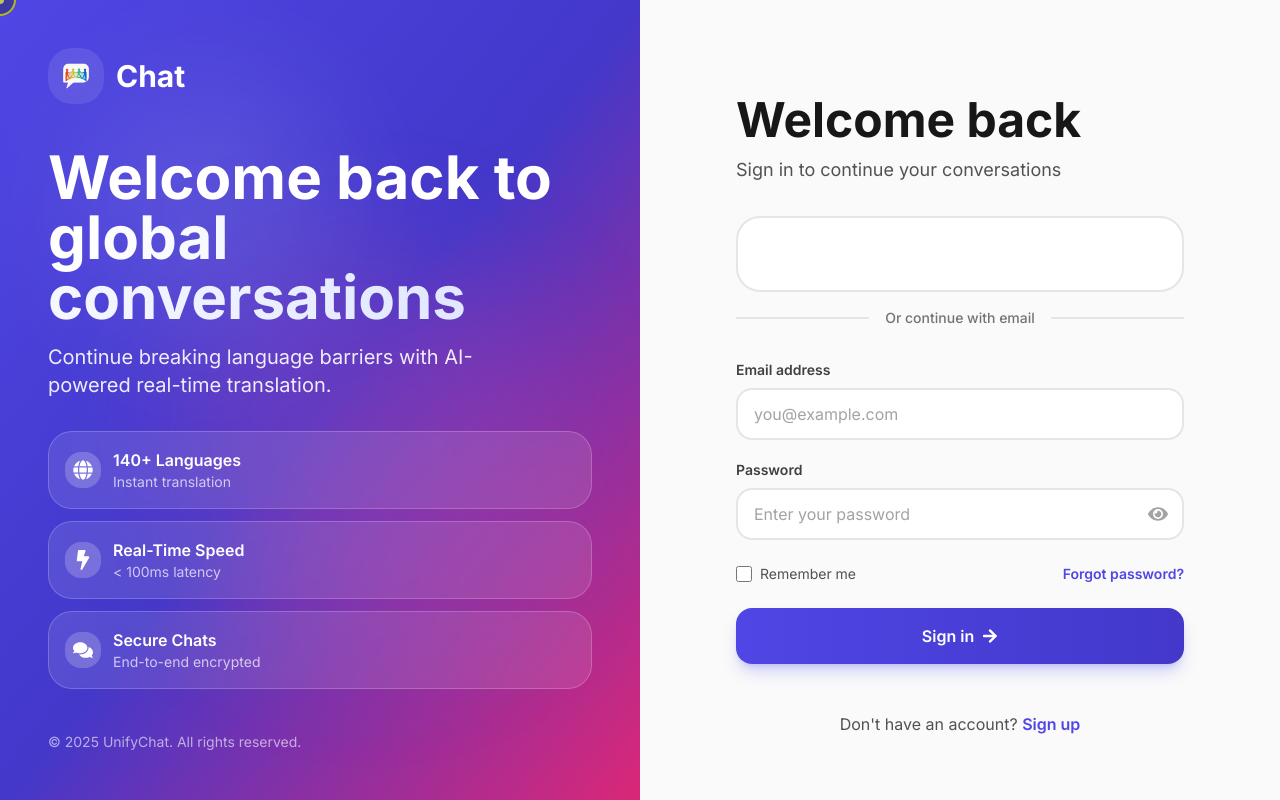
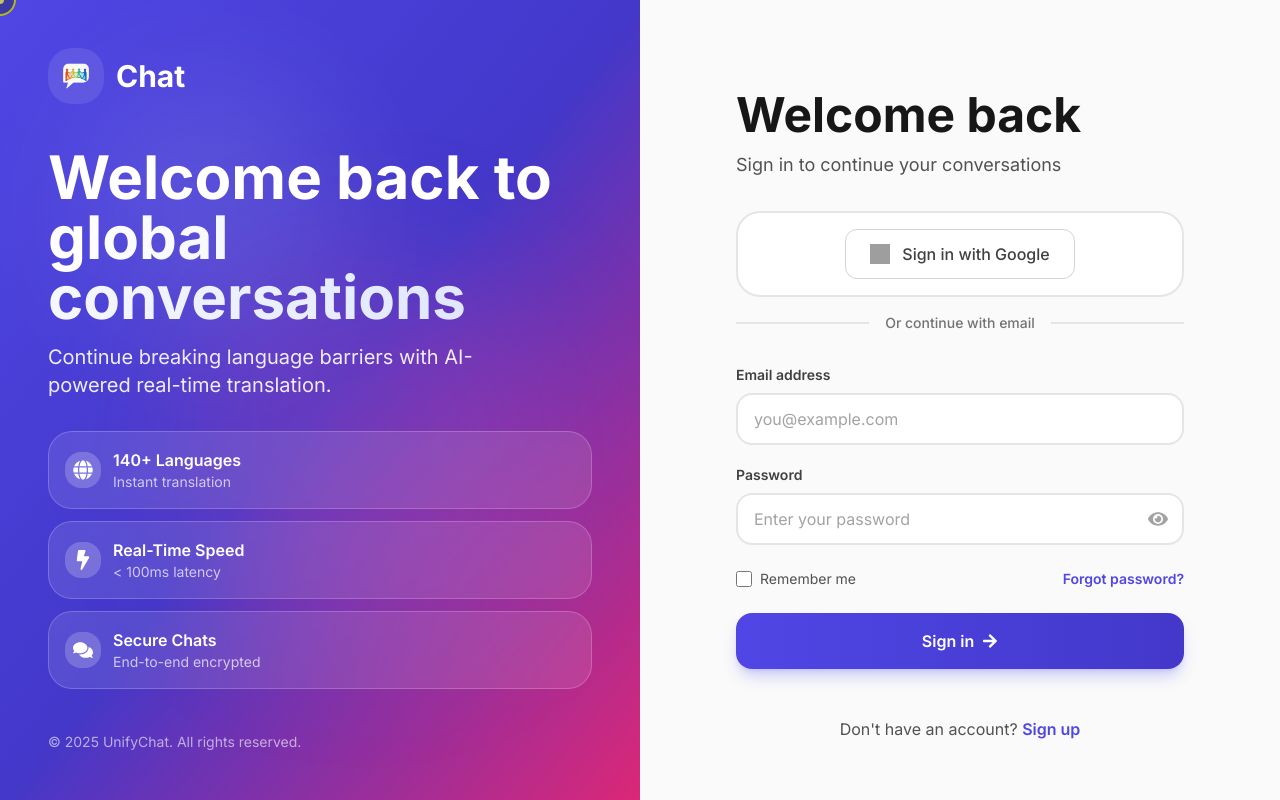
Before and after one commit to suhanakousar/UnifyChat, a React (Vite) app in the folder frontend/: page /Signin in a window 1280 px wide. Built offline with nearby package versions, Linux system fonts and the light colour scheme; grey boxes are pictures that could not be loaded; a web font is replaced by a local one.

Commit message:
Switch frontend Google login to redirect-based OAuth flow

```diff
--- a/frontend/src/pages/Signin.jsx
+++ b/frontend/src/pages/Signin.jsx
@@ -1,4 +1,3 @@
-import { GoogleLogin } from "@react-oauth/google";
 import React, { useState } from "react";
 import { useForm } from "react-hook-form";
 import { useNavigate, Link } from "react-router-dom";
@@ -46,36 +45,8 @@ const Signin = () => {
     }
   };
 
-  const handleGoogleSuccess = async (response) => {
-    try {
-      setLoading(true);
-      const googleData = { token: response.credential };
-      const result = await axios.post(
-        `${API_BASE_URL}/auth/google`,
-        googleData,
-        {
-          withCredentials: true,
-        }
-      );
-      if (result.data.status === "success") {
-        showToastSuccess("Login successful");
-        localStorage.setItem('user_id', result.data.user?.id)
-        login(result.data?.token);
-        const urlParams = new URLSearchParams(window.location.search);
-        const redirect = urlParams.get('redirect');
-        navigate(redirect || "/");
-      }
-    } catch (err) {
-      console.error("Error during Google login:", err);
-      showToastError("Google login failed.");
-    } finally {
-      setLoading(false);
-    }
-  };
-
-  const handleGoogleFailure = (error) => {
-    showToastError("Google authentication failed");
-    console.error("Google authentication error:", error);
+  const handleGoogleLogin = () => {
+    window.location.href = `${API_BASE_URL}/auth/google`;
   };
 
   return (
@@ -169,15 +140,13 @@ const Signin = () => {
           {/* Google Sign In */}
           <div className="space-y-4">
             <div className="flex justify-center p-4 bg-white dark:bg-slate-800 rounded-2xl border-2 border-neutral-200 dark:border-neutral-700">
-              <GoogleLogin
-                clientId={import.meta.env.VITE_GOOGLE_CLIENT_ID}
-                onSuccess={handleGoogleSuccess}
-                onError={handleGoogleFailure}
-                useOneTap
-                theme="outline"
-                size="large"
-                width="400"
-              />
+              <button
+                onClick={handleGoogleLogin}
+                className="flex items-center justify-center space-x-3 px-6 py-3 bg-white dark:bg-slate-800 border border-neutral-300 dark:border-neutral-600 rounded-lg hover:bg-neutral-50 dark:hover:bg-slate-700 transition-colors"
+              >
+                <img src="https://developers.google.com/identity/images/g-logo.png" alt="Google" className="w-5 h-5" />
+                <span className="text-neutral-700 dark:text-neutral-300 font-medium">Sign in with Google</span>
+              </button>
             </div>
 
             <div className="relative">
```
Also changed, not shown: 2 other files (tests, documents, lock files or other folders).
